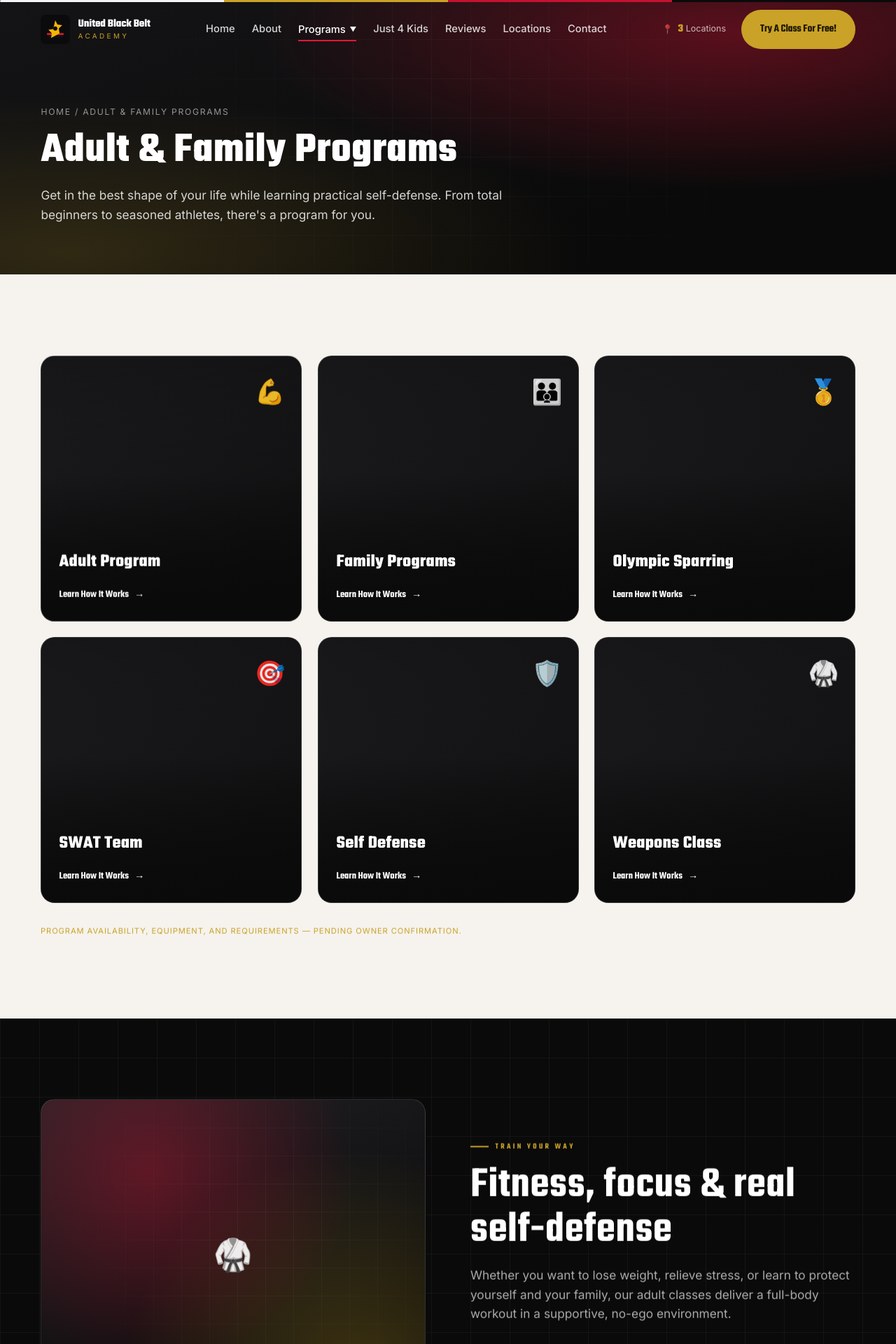
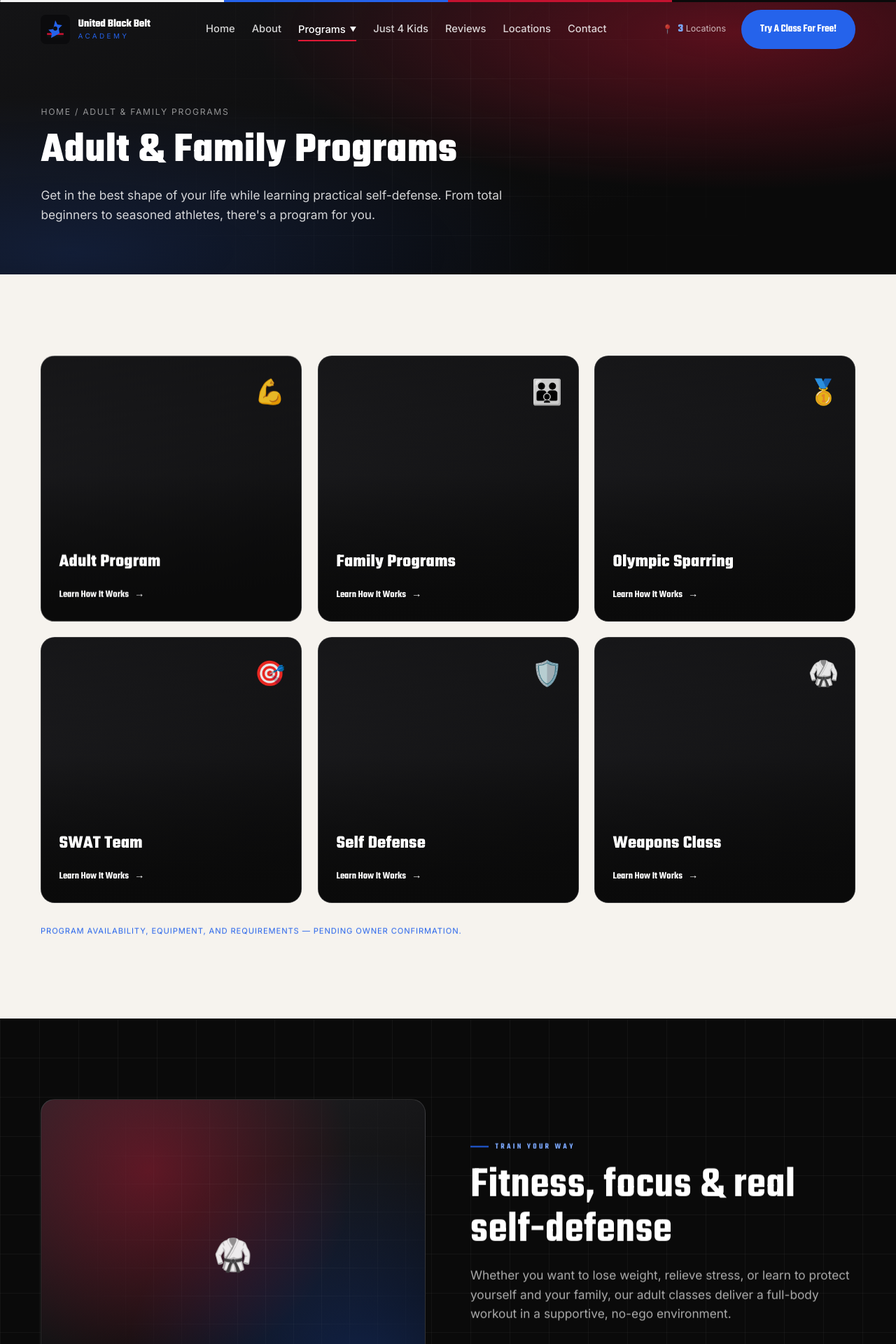
Before and after one commit to FuzzyAges14/UBBA_Web, a React (Vite) app: page /programs/adult in a window 1280 px wide. Shown: the top 1920 px of the page at 70% size. Built offline with nearby package versions, Linux system fonts and the light colour scheme.

Commit message:
Switch accent from gold to blue (white/blue/red/black belt progression); fix location-count mismatches; ignore .vite cache
Co-authored-by: FuzzyAges14 <FuzzyAges14@users.noreply.github.com>

```diff
--- a/src/components/Header.tsx
+++ b/src/components/Header.tsx
@@ -54,7 +54,7 @@ export default function Header() {
     <header className={`header ${solid ? 'header--solid' : ''}`}>
       <div className="belt-bar header__accent" aria-hidden="true">
         <span style={{ background: '#f4f4f4' }} />
-        <span style={{ background: 'var(--gold)' }} />
+        <span style={{ background: 'var(--blue)' }} />
         <span style={{ background: 'var(--red)' }} />
         <span style={{ background: '#0a0a0a' }} />
       </div>
--- a/src/components/Taegeuk.tsx
+++ b/src/components/Taegeuk.tsx
@@ -35,7 +35,7 @@ export default function Taegeuk({
       />
       <path
         d="M50 98a48 48 0 0 1 0-96 24 24 0 0 0 0 48 24 24 0 0 1 0 48z"
-        fill="var(--gold)"
+        fill="var(--blue)"
         fillOpacity="0.9"
       />
     </svg>
--- a/src/data/site.ts
+++ b/src/data/site.ts
@@ -312,7 +312,7 @@ export const PROGRAM_OPTIONS = [
 export type Stat = { value: number; suffix?: string; label: string; placeholder?: boolean }
 
 export const STATS: Stat[] = [
-  { value: 2, label: 'NJ Locations' },
+  { value: LOCATIONS.length + (SITE.showGlenRock ? 1 : 0), label: 'NJ Locations' },
   { value: 500, suffix: '+', label: 'Students Trained', placeholder: true },
   { value: 15, suffix: '+', label: 'Years Serving Bergen County', placeholder: true },
   { value: 5, suffix: '★', label: 'Average Parent Rating', placeholder: true },
@@ -352,8 +352,8 @@ export const GETTING_STARTED: BeltStep[] = [
     text: 'Claim one of our exclusive online offers to lock in your free introductory class — no obligation.',
   },
   {
-    belt: 'Gold Belt',
-    color: '#C9A227',
+    belt: 'Blue Belt',
+    color: '#2563eb',
     title: 'Schedule Your First Lesson',
     text: 'We reach out to book a semi-private first lesson at a time that fits your family.',
   },
--- a/src/index.css
+++ b/src/index.css
@@ -15,8 +15,9 @@
   --red: #c41230;
   --red-2: #e11836;
   --red-dark: #97102a;
-  --gold: #c9a227;
-  --gold-soft: #e4c14f;
+  /* Accent (belt progression: white -> blue -> red -> black) */
+  --blue: #2563eb;
+  --blue-soft: #7ca9ff;
   --white: #ffffff;
   --off-white: #f6f3ee;
   --soft-gray: #e7e7e7;
@@ -111,7 +112,7 @@ button {
 }
 
 :focus-visible {
-  outline: 3px solid var(--gold);
+  outline: 3px solid var(--blue);
   outline-offset: 3px;
   border-radius: 4px;
 }
@@ -169,11 +170,11 @@ button {
 
 .section--dark .eyebrow,
 .section--graphite .eyebrow {
-  color: var(--gold);
+  color: var(--blue-soft);
 }
 .section--dark .eyebrow::before,
 .section--graphite .eyebrow::before {
-  background: var(--gold);
+  background: var(--blue);
 }
 
 .section-title {
@@ -243,12 +244,13 @@ button {
   transform: translateY(0) scale(0.98);
 }
 
+/* Secondary/accent CTA button. Named "gold" historically; now the blue accent. */
 .btn--gold {
-  --btn-bg: var(--gold);
-  --btn-fg: #201800;
+  --btn-bg: var(--blue);
+  --btn-fg: #ffffff;
 }
 .btn--gold:hover {
-  box-shadow: 0 16px 34px rgba(201, 162, 39, 0.36);
+  box-shadow: 0 16px 34px rgba(37, 99, 235, 0.36);
 }
 
 .btn--dark {
@@ -390,7 +392,7 @@ button {
   font-size: 0.62rem;
   letter-spacing: 0.34em;
   text-transform: uppercase;
-  color: var(--gold);
+  color: var(--blue);
   margin-top: 4px;
 }
 
@@ -453,7 +455,7 @@ button {
   padding-right: 0.4rem;
 }
 .header__locations strong {
-  color: var(--gold);
+  color: var(--blue-soft);
   font-family: var(--font-display);
   font-size: 1rem;
 }
@@ -495,7 +497,7 @@ button {
   text-transform: uppercase;
   letter-spacing: 0.14em;
   font-size: 0.72rem;
-  color: var(--gold);
+  color: var(--blue);
   margin-bottom: 0.9rem;
 }
 .mega__link {
@@ -584,7 +586,7 @@ button {
     font-size: 0.72rem;
     text-transform: uppercase;
     letter-spacing: 0.16em;
-    color: var(--gold);
+    color: var(--blue);
     margin-top: 1.4rem;
   }
   .mobile-nav .mn-sub {
@@ -646,7 +648,7 @@ button {
   letter-spacing: 0.14em;
   text-transform: uppercase;
   font-size: 0.82rem;
-  color: var(--gold-soft);
+  color: var(--blue-soft);
   margin-bottom: 1.4rem;
 }
 .hero h1 {
@@ -659,7 +661,7 @@ button {
   text-shadow: 0 2px 30px rgba(0, 0, 0, 0.55);
 }
 .hero h1 .accent {
-  color: var(--gold-soft);
+  color: var(--blue-soft);
 }
 .hero__tagline {
   margin-top: 1.2rem;
@@ -698,7 +700,7 @@ button {
   gap: 0.5rem;
 }
 .hero__meta .dot {
-  color: var(--gold);
+  color: var(--blue);
 }
 .hero__scroll {
   position: absolute;
@@ -784,7 +786,7 @@ button {
 }
 .marquee__track span::after {
   content: '◆';
-  color: var(--gold-soft);
+  color: var(--blue-soft);
   font-size: 0.7rem;
 }
 @keyframes marquee {
@@ -891,8 +893,8 @@ button {
   letter-spacing: 0.1em;
   font-size: 0.7rem;
   font-weight: 600;
-  color: var(--gold);
-  border: 1px solid rgba(201, 162, 39, 0.5);
+  color: var(--blue);
+  border: 1px solid rgba(37, 99, 235, 0.5);
   padding: 0.25rem 0.7rem;
   border-radius: 999px;
 }
@@ -1046,7 +1048,7 @@ button {
   position: absolute;
   inset: 0;
   background: radial-gradient(circle at 28% 22%, rgba(196, 18, 48, 0.4), transparent 55%),
-    radial-gradient(circle at 82% 88%, rgba(201, 162, 39, 0.28), transparent 55%);
+    radial-gradient(circle at 82% 88%, rgba(37, 99, 235, 0.28), transparent 55%);
 }
 .ph::after {
   content: '';
@@ -1078,7 +1080,7 @@ button {
 }
 .ph__label::before {
   content: 'PLACEHOLDER · ';
-  color: var(--gold);
+  color: var(--blue);
   letter-spacing: 0.1em;
   font-size: 0.66rem;
 }
@@ -1110,7 +1112,7 @@ button {
   font-family: var(--font-display);
   font-size: clamp(2.2rem, 4vw, 3rem);
   font-weight: 800;
-  color: var(--gold);
+  color: var(--blue-soft);
   letter-spacing: -0.02em;
 }
 .stat__label {
@@ -1121,7 +1123,7 @@ button {
 .stat__ph {
   display: inline-block;
   font-size: 0.62rem;
-  color: var(--gold);
+  color: var(--blue);
   letter-spacing: 0.1em;
   margin-top: 0.4rem;
   opacity: 0.7;
@@ -1283,7 +1285,7 @@ button {
   font-size: 0.75rem;
   letter-spacing: 0.16em;
   text-transform: uppercase;
-  color: var(--gold);
+  color: var(--blue);
 }
 .jstep h3 {
   margin-top: 0.4rem;
@@ -1349,7 +1351,7 @@ button {
   font-size: clamp(1.4rem, 2.6vw, 2rem);
   font-weight: 600;
   line-height: 1.25;
-  border-left: 3px solid var(--gold);
+  border-left: 3px solid var(--blue);
   padding-left: 1.2rem;
   margin: 1.6rem 0;
 }
@@ -1357,7 +1359,7 @@ button {
   font-family: 'Sora', cursive;
   font-style: italic;
   font-size: 1.3rem;
-  color: var(--gold);
+  color: var(--blue-soft);
 }
 
 /* ---------- Testimonials ---------- */
@@ -1380,7 +1382,7 @@ button {
   height: 100%;
 }
 .quote__stars {
-  color: var(--gold);
+  color: var(--blue);
   letter-spacing: 0.15em;
 }
 .quote__text {
@@ -1398,7 +1400,7 @@ button {
 }
 .ph-note {
   font-size: 0.7rem;
-  color: var(--gold);
+  color: var(--blue);
   letter-spacing: 0.08em;
   text-transform: uppercase;
 }
@@ -1450,8 +1452,8 @@ button {
   font-weight: 700;
   letter-spacing: 0.12em;
   text-transform: uppercase;
-  color: #201800;
-  background: var(--gold);
+  color: #ffffff;
+  background: var(--blue);
   padding: 0.2rem 0.5rem;
   border-radius: 999px;
 }
@@ -1647,7 +1649,7 @@ button {
   width: fit-content;
 }
 .footer__links a:hover {
-  color: var(--gold);
+  color: var(--blue);
 }
 .footer h4 {
   color: #fff;
@@ -1686,7 +1688,7 @@ button {
   line-height: 1.9;
 }
 .footer__contact a:hover {
-  color: var(--gold);
+  color: var(--blue);
 }
 .footer__bottom {
   margin-top: 2.6rem;
@@ -1713,7 +1715,7 @@ button {
   position: absolute;
   inset: 0;
   background: radial-gradient(ellipse at 82% 12%, rgba(196, 18, 48, 0.42), transparent 46%),
-    radial-gradient(ellipse at 8% 92%, rgba(201, 162, 39, 0.18), transparent 44%),
+    radial-gradient(ellipse at 8% 92%, rgba(37, 99, 235, 0.18), transparent 44%),
     linear-gradient(160deg, #141416, #0a0a0a 72%);
 }
 .page-hero__inner {
@@ -1742,7 +1744,7 @@ button {
   letter-spacing: 0.14em;
 }
 .breadcrumbs a:hover {
-  color: var(--gold);
+  color: var(--blue);
 }
 
 /* ---------- Mobile CTA bar ---------- */
@@ -1861,5 +1863,5 @@ button {
 }
 .section--dark .checklist li::before,
 .section--graphite .checklist li::before {
-  color: var(--gold);
-}
+  color: var(--blue);
+}
--- a/src/pages/Contact.tsx
+++ b/src/pages/Contact.tsx
@@ -115,7 +115,7 @@ export default function Contact() {
             <p className="section-lead">
               Fill out the form and we'll be in touch to schedule your free class.
               Prefer to talk? Call our Allendale school at{' '}
-              <a href="tel:2019622922" style={{ color: 'var(--gold)', fontWeight: 600 }}>
+              <a href="tel:2019622922" style={{ color: 'var(--blue-soft)', fontWeight: 600 }}>
                 201-962-2922
               </a>
               .
--- a/src/pages/Home.tsx
+++ b/src/pages/Home.tsx
@@ -120,7 +120,7 @@ export default function Home() {
               <span className="dot">●</span> Ages 3 through adult
             </span>
             <span>
-              <span className="dot">●</span> Two convenient locations
+              <span className="dot">●</span> {locations.length} convenient locations
             </span>
           </motion.div>
         </div>
@@ -427,8 +427,8 @@ export default function Home() {
             <span className="eyebrow">Our Schools</span>
             <h2 className="section-title">Visit a location near you</h2>
             <p className="section-lead">
-              Two convenient Bergen County locations, with the same welcoming
-              community at each.
+              {locations.length} convenient Bergen County locations, with the same
+              welcoming community at each.
             </p>
           </Reveal>
           <div className={`grid ${locations.length >= 3 ? 'grid--3' : 'grid--2'} mt`}>
```
Also changed, not shown: public/logo.svg, 1 other file (tests, documents, lock files or other folders).
